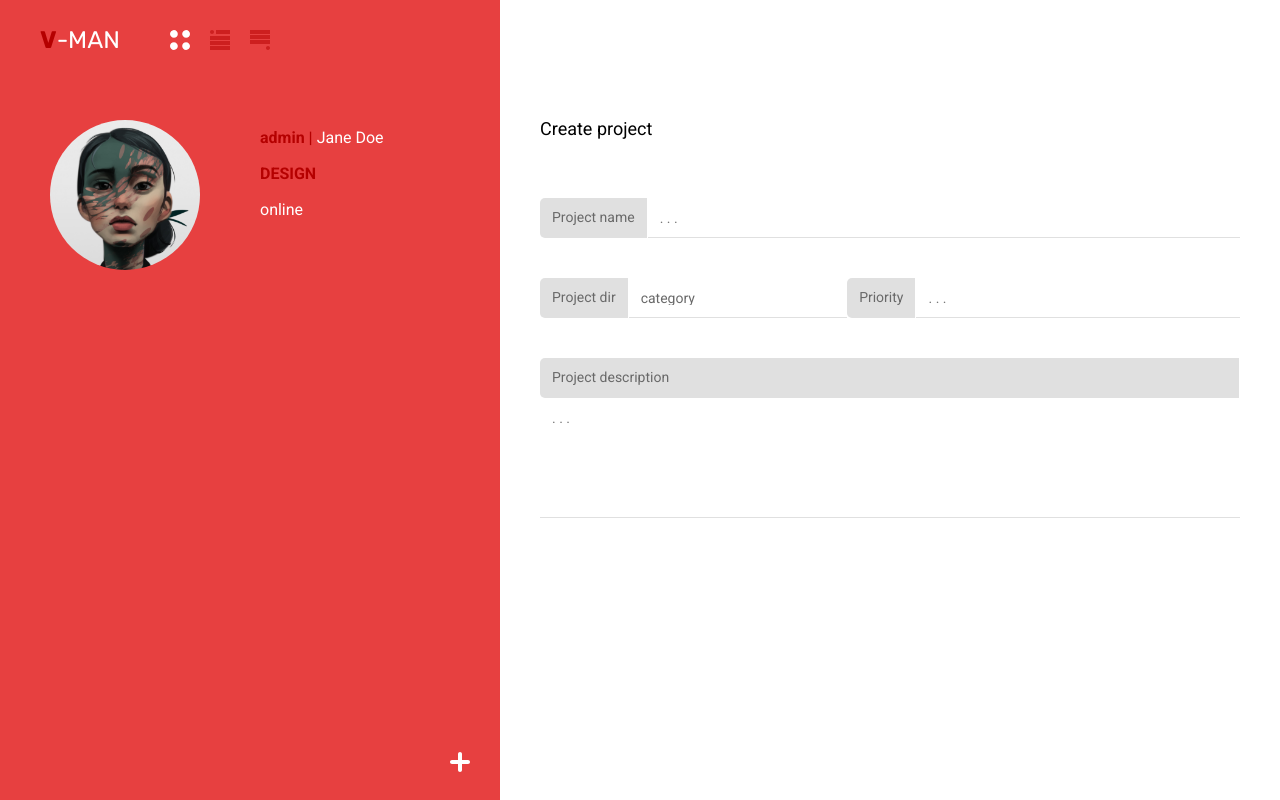
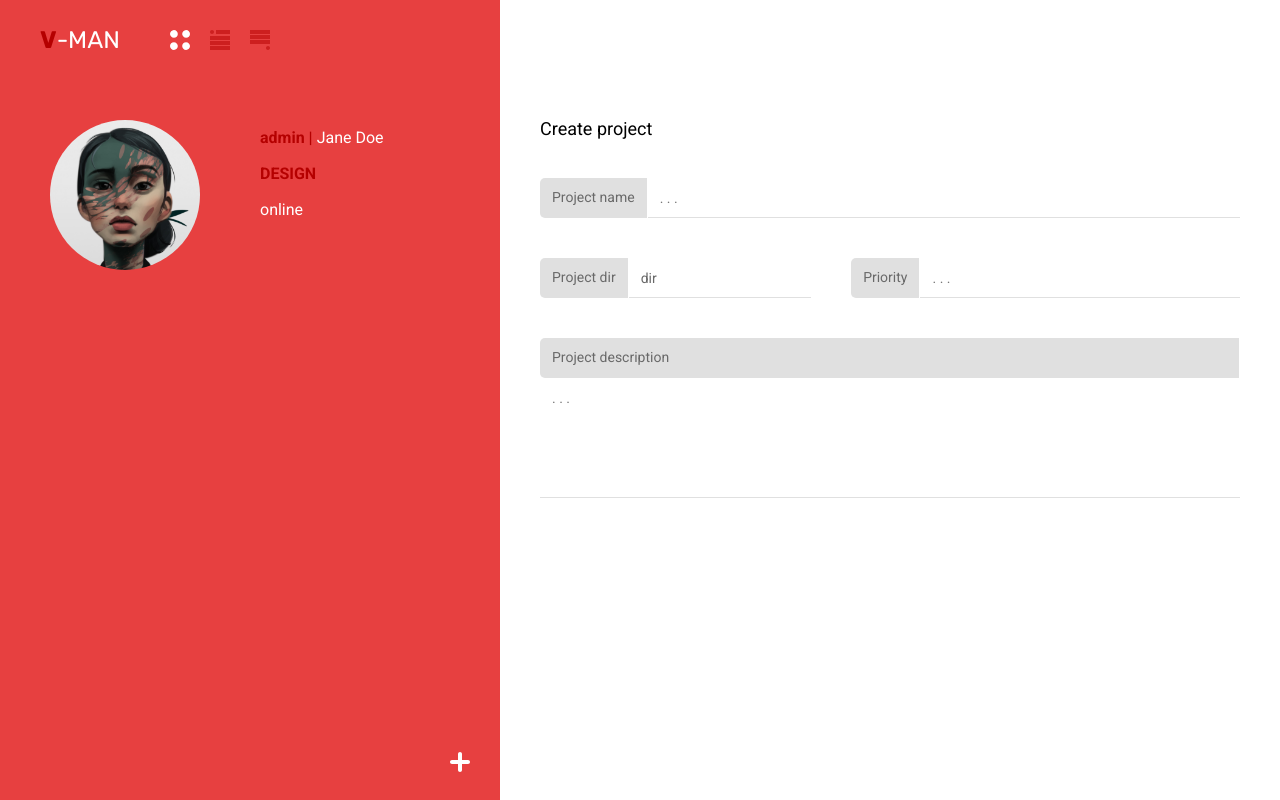
Before and after one commit to alhemyo/v-man, a Vue app in the folder front-end/v-man/: page / in a window 1280 px wide. Built offline with nearby package versions, Linux system fonts and the light colour scheme; what vue-resource would draw is missing.

Commit message:
add project form

```diff
--- a/front-end/v-man/src/components/forms/addProject.vue
+++ b/front-end/v-man/src/components/forms/addProject.vue
@@ -20,7 +20,7 @@
         <p class="a-p-input-desc">Project dir</p>
         <select v-model="projectDir" class="a-p-input">
 
-          <option class="a-p-option" value="category" disabled >category</option>
+          <option class="a-p-option" value="directory" disabled >dir</option>
           <option class="a-p-option" value="AD" >AD</option>
           <option class="a-p-option" value="BR" >BR</option>
           <option class="a-p-option" value="CS" >CS</option>
@@ -74,7 +74,7 @@
       return {
         projectName: "",
         projectDescription: "",
-        projectDir: "category",
+        projectDir: "directory",
         projectPriority: ""
       }
     }
@@ -112,6 +112,7 @@
       'name name'
       'directory priority'
       'description description';
+    grid-gap: 40px;
   }
 
   .a-p-input-wrap {
@@ -119,8 +120,6 @@
     width: 100%;
 
     position: relative;
-
-    padding: 20px 0px;
 
     display: grid;
     grid-template-columns: min-content auto;
@@ -132,8 +131,6 @@
     width: 100%;
 
     position: relative;
-
-    padding: 20px 0px;
 
     display: grid;
     grid-template-columns: fit-content;
@@ -185,7 +182,7 @@
     padding: 12px;
 
     border: none;
-
+    border-bottom: 1px solid lightgray;
     background-color: whitesmoke;
   }
 
```
